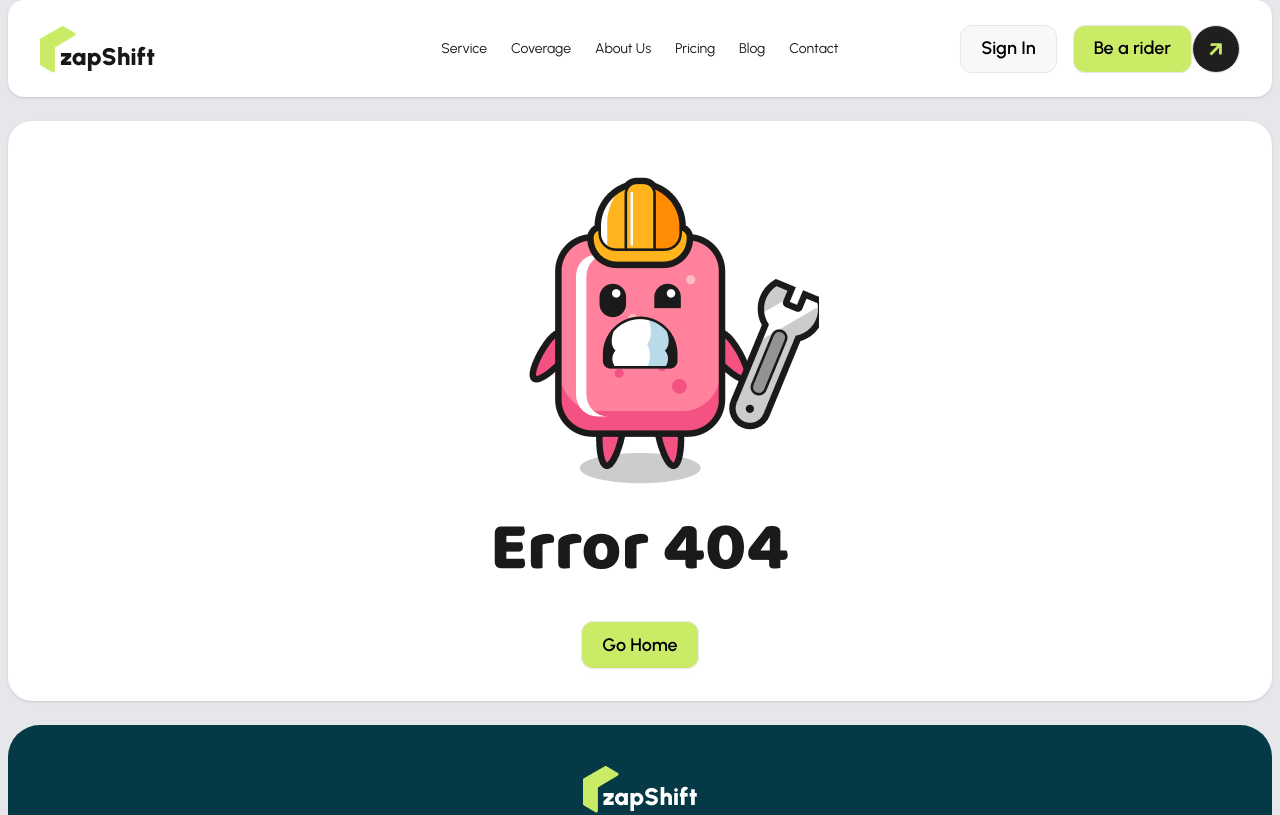
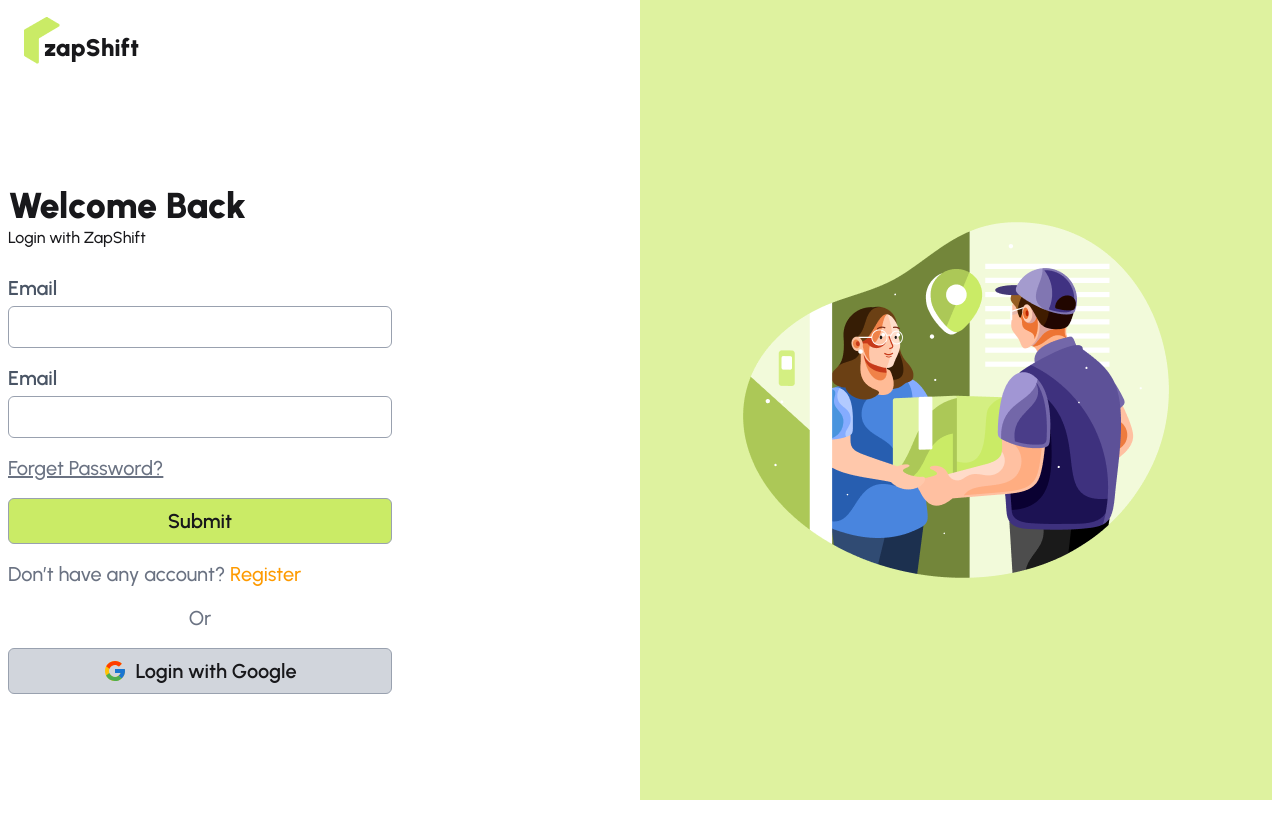
Before and after one commit to priyotush25/zap-shift-client, a React (Vite) app: page /login in a window 1280 px wide. Shown: the top 815 px of the page. Built offline with nearby package versions, Linux system fonts and the light colour scheme.

Commit message:
login form add

```diff
--- a/src/Component/faq/Faq.jsx
+++ b/src/Component/faq/Faq.jsx
@@ -8,7 +8,7 @@ const faqData = fetch("/faqData.json").then((res) => res.json());
 
 const Faq = () => {
   return (
-    <Card className={"my-24 bg-transparent"}>
+    <Card className={"my-24 bg-transparent border-transparent"}>
       <Heading
         className={"flex flex-col items-center justify-center mb-10"}
         titleClass="text-center"
--- /dev/null
+++ b/src/Layout/AuthLayout.jsx
@@ -0,0 +1,34 @@
+import { Outlet } from "react-router";
+import authImg from "../../src/assets/authImage.png";
+import Logo from "../Component/logo/Logo";
+
+const AuthLayout = () => {
+  return (
+    <div className="min-h-screen flex flex-col max-w-7xl mx-auto px-2">
+
+      <main className="flex min-h-screen">
+
+        {/* Left side */}
+        <div className="flex-1 h-screen flex flex-col">
+
+          {/* Logo always top */}
+          <div className="p-4">
+            <Logo />
+          </div>
+
+          {/* Outlet centered vertically and horizontally */}
+          <div className="flex-1 flex items-center">
+            <Outlet />
+          </div>
+        </div>
+
+        {/* Right side image */}
+        <div className="bg-[#DEF29F] flex-1 h-screen flex items-center justify-center">
+          <img src={authImg} alt="" className="max-w-full max-h-full" />
+        </div>
+      </main>
+    </div>
+  );
+};
+
+export default AuthLayout;
--- /dev/null
+++ b/src/Pages/Auth/login/Login.jsx
@@ -0,0 +1,43 @@
+import { FcGoogle } from "react-icons/fc";
+import { Link } from "react-router";
+
+const Login = () => {
+    return (
+        <div>
+            <div>
+                <h1 className="text-4xl font-black">Welcome Back</h1>
+                <p className="font-medium">Login with ZapShift</p>
+            </div>
+            <form action="" className="min-w-sm space-y-4 mt-6">
+                <div>
+                    <label className="block text-gray-600 text-xl font-semibold mb-1">Email</label>
+                    <input type="email" className="w-full px-4 py-2 rounded-md border border-gray-400" />
+                </div>
+                <div>
+                    <label className="block text-gray-600 text-xl font-semibold mb-1">Email</label>
+                    <input type="email" className="w-full px-4 py-2 rounded-md border border-gray-400" />
+                </div>
+                <div>
+                    <Link to={"/"} className="block text-xl text-gray-500 font-medium mb-1 underline">Forget Password?</Link>
+                </div>
+                <div>
+                    <input type="submit" className="w-full px-4 py-2 text-xl font-semibold rounded-md border border-gray-400 bg-primary" />
+                </div>
+                <div>
+                    <label className="block text-xl text-gray-500 font-medium mb-1 ">Don’t have any account? <Link to={"/register"} className="text-amber-500">Register</Link> </label>
+                </div>
+                <div>
+                    <label to={"/"} className="block text-xl text-gray-500 font-medium mb-1 text-center">Or</label>
+                </div>
+                <div>
+                    <button className="w-full px-4 py-2 text-xl font-semibold rounded-md border border-gray-400 bg-gray-300 flex items-center justify-center gap-2">
+                        <FcGoogle className="text-2xl" />
+                        Login with Google
+                    </button>
+                </div>
+            </form>
+        </div>
+    );
+};
+
+export default Login;
--- /dev/null
+++ b/src/Pages/Auth/resister/Register.jsx
@@ -0,0 +1,10 @@
+
+const Register = () => {
+    return (
+        <div>
+            Register
+        </div>
+    );
+};
+
+export default Register;
--- a/src/Routes/Routes.jsx
+++ b/src/Routes/Routes.jsx
@@ -1,5 +1,8 @@
 import { createBrowserRouter } from "react-router";
+import AuthLayout from "../Layout/AuthLayout";
 import MainLayout from "../Layout/MainLayout";
+import Login from "../Pages/Auth/login/Login";
+import Register from "../Pages/Auth/resister/Register";
 import Coverage from "../Pages/coverage/Coverage";
 import Home from "../Pages/home/Home";
 
@@ -10,15 +13,28 @@ export const router = createBrowserRouter([
     errorElement: <MainLayout />,
     children: [
       {
-        path: "/",
+        index: true,
         element: <Home />,
       },
       {
         path: "/coverage",
         element: <Coverage />,
-
         loader: () => fetch("/serviceCenters.json").then((res) => res.json()),
       },
     ],
   },
+  {
+    path: "/",
+    element: <AuthLayout />,
+    children: [
+      {
+        path: "/login",
+        element: <Login />
+      },
+      {
+        path: "/register",
+        element: <Register />
+      }
+    ]
+  },
 ]);
```
